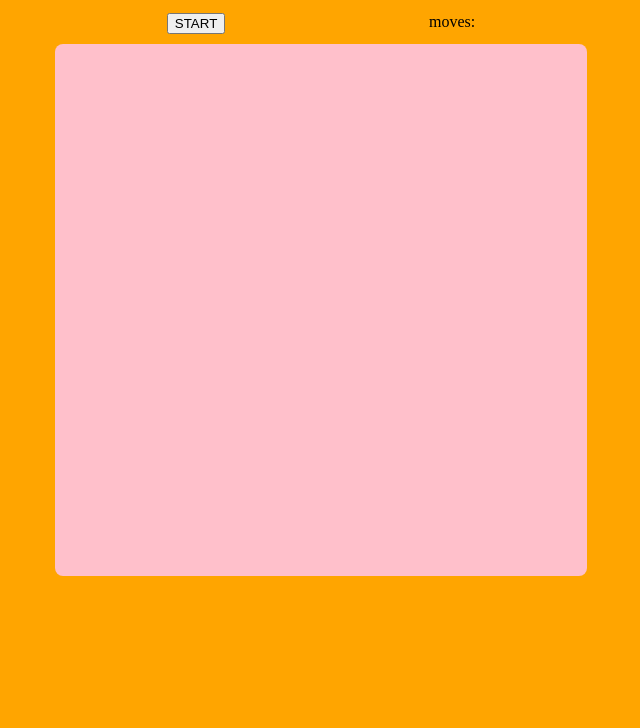
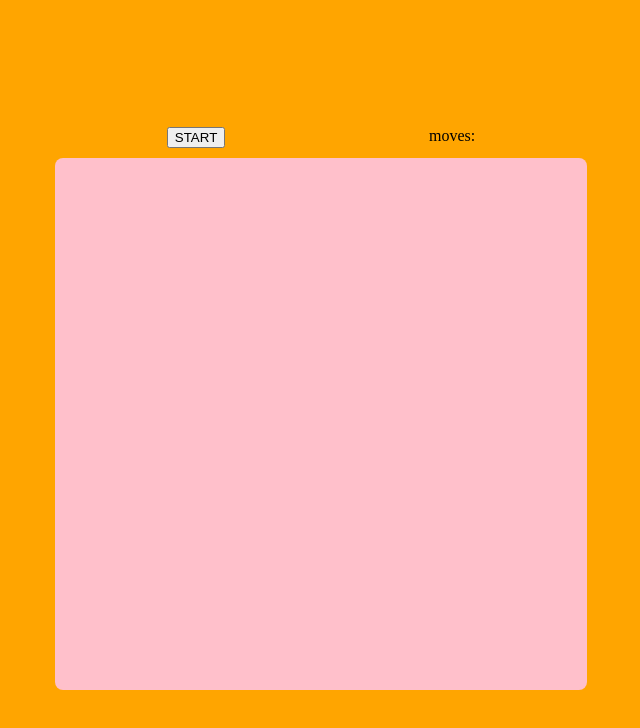
Before and after one commit to jcolinb/Memory, a plain HTML site: page index.html in a window 1280 px wide. Shown: the whole page, without its empty margins (319-959 px from the left). Drawn offline with Linux system fonts and the light colour scheme.

Commit message:
center board with flexbox on body

```diff
--- a/css/main.css
+++ b/css/main.css
@@ -1,4 +1,5 @@
 body {
+    height: 100vh;
     display: flex;
     flex-direction: column;
     align-items: center;
@@ -8,9 +9,6 @@ body {
 
 #control {
     width: 40vw;
-    margin-left: auto;
-    margin-right: auto;
-    margin-top: 5px;
     margin-bottom: 10px;
     display: flex;
     justify-content: space-around;
@@ -20,8 +18,6 @@ body {
     width: 40vw;
     height: 40vw;
     padding: 10px;
-    margin-left: auto;
-    margin-right: auto;
     background-color: pink;
     border-radius: 8px;
     display: grid;
```
